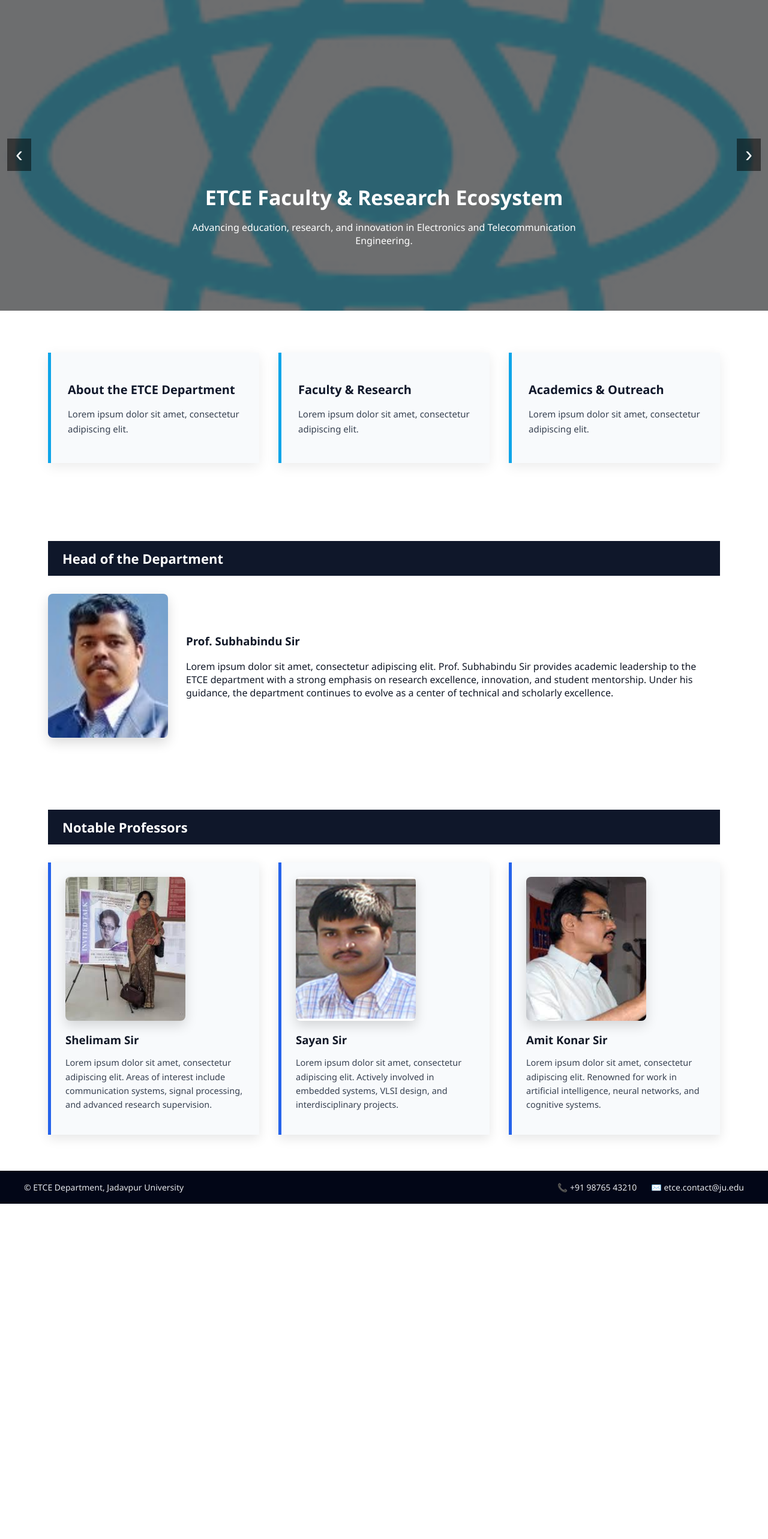
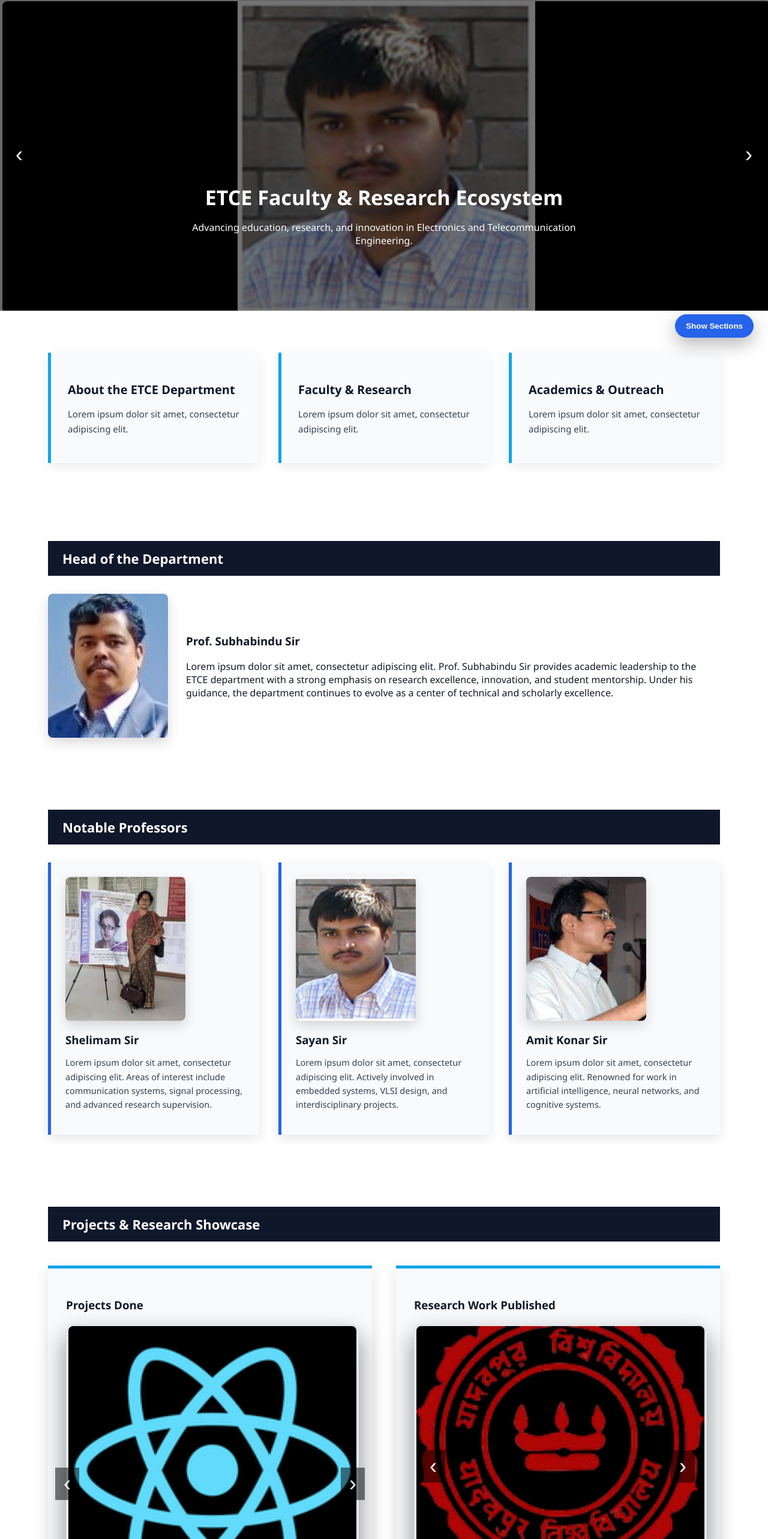
Before and after one commit to Assam157/JuOnlineLndingPage-, a React (Create React App) app: page / in a window 1280 px wide. Shown: the part 213-2779 px from the top of the page at 60% size. Before the commit the page ends 2220 px from the top, so only its background shows below. Built offline with nearby package versions, Linux system fonts and the light colour scheme.

Commit message:
Add files via upload

```diff
--- a/src/components/ETCELandingPage.js
+++ b/src/components/ETCELandingPage.js
@@ -1,16 +1,18 @@
 import React, { useEffect, useState } from "react";
 import { Link } from "react-router-dom";
 import "./etce.css";
-
+import { ProjectResearchCarousels } from "./ProjectResearchCarousel";
 const images = [
   "/JUOne.png",
-  "/logo.png",
+  "/SayanSir.png",
   "/favicon.ico",
 ];
 
 export default function ETCEFacultyLandingPage() {
   const [index, setIndex] = useState(0);
   const [showPortal, setShowPortal] = useState(false);
+  const [showSideNav, setShowSideNav] = useState(false);
+
 
   useEffect(() => {
     const timer = setInterval(() => {
@@ -27,6 +29,38 @@ export default function ETCEFacultyLandingPage() {
 
   return (
     <div className="etce-root">
+      <button
+  onClick={() => setShowSideNav(!showSideNav)}
+  style={{
+    position: "fixed",
+    bottom: "24px",
+    right: "24px",
+    zIndex: 3000,
+    padding: "12px 18px",
+    borderRadius: "50px",
+    border: "none",
+    background: "#2563eb",
+    color: "white",
+    fontWeight: 600,
+    cursor: "pointer",
+    boxShadow: "0 10px 30px rgba(0,0,0,0.3)"
+  }}
+>
+  {showSideNav ? "Hide Sections" : "Show Sections"}
+</button>
+
+      {/* ================= SIDE NAV ================= */}
+ {showSideNav && (
+  <nav className="etce-side-nav">
+    <a href="#home" onClick={() => setShowSideNav(false)}>Home</a>
+    <a href="#about" onClick={() => setShowSideNav(false)}>About</a>
+    <a href="#hod" onClick={() => setShowSideNav(false)}>HOD</a>
+    <a href="#faculty" onClick={() => setShowSideNav(false)}>Faculty</a>
+    <a href="#projects" onClick={() => setShowSideNav(false)}>Projects</a>
+    <a href="#contact" onClick={() => setShowSideNav(false)}>Contact</a>
+  </nav>
+)}
+
 
       {/* ================= HEADER ================= */}
       <header className="etce-top">
@@ -79,15 +113,27 @@ export default function ETCEFacultyLandingPage() {
 
       {/* ================= CAROUSEL ================= */}
       <section className="etce-hero">
-        <img
-          src={images[index]}
-          alt="ETCE Campus"
-          className="etce-hero-bg"
-        />
+
+  <img
+    src={images[index]}
+    alt="ETCE Campus"
+    className="etce-hero-bg"
+    style={{
+      width: "100%",          // 👈 IMAGE IS NOW SMALLER
+      height: "100%",         // 👈 IMAGE IS NOW SMALLER
+      objectFit: "contain",  // 👈 NO CROPPING
+      border: "4px solid #e5e7eb",
+      borderRadius: "12px",
+      boxShadow: "0 20px 40px rgba(0,0,0,0.45)",
+      background: "#000",
+    }}
+  />
+
+
 
         <div className="etce-overlay"></div>
 
-        <div className="etce-hero-content">
+        <div className="etce-hero-content" id="home">
           <h2>ETCE Faculty & Research Ecosystem</h2>
           <p>
             Advancing education, research, and innovation in Electronics and
@@ -100,7 +146,7 @@ export default function ETCEFacultyLandingPage() {
       </section>
 
       {/* ================= INFO SECTION ================= */}
-      <section className="etce-info-section">
+      <section className="etce-info-section" id="about">
         <div className="etce-info-card">
           <h3>About the ETCE Department</h3>
           <p>Lorem ipsum dolor sit amet, consectetur adipiscing elit.</p>
@@ -118,7 +164,7 @@ export default function ETCEFacultyLandingPage() {
       </section>
       {/*=======Depaartment Head ======*/}
       {/* ================= HOD SECTION ================= */}
-<section className="etce-extra-section">
+<section className="etce-extra-section" id="hod">
   <div className="etce-section-bar">
     Head of the Department
   </div>
@@ -149,7 +195,7 @@ export default function ETCEFacultyLandingPage() {
     Notable Professors
   </div>
 
-  <div className="etce-professor-grid">
+  <div className="etce-professor-grid" id="faculty">
     <div className="etce-prof-card">
       <img
         src="/ShelimamSir.png"
@@ -195,8 +241,17 @@ export default function ETCEFacultyLandingPage() {
     </div>
   </div>
 </section>
+{/* ================= PROJECTS & RESEARCH ================= */}
+<section className="etce-extra-section" id ="projects">
+  <div className="etce-section-bar">
+    Projects & Research Showcase
+  </div>
+
+  <ProjectResearchCarousels />
+</section>
+
 {/* ================= CONTACT US BAR ================= */}
-<footer className="etce-contact-footer">
+<footer className="etce-contact-footer" id="contact">
   <div className="contact-left">
     © ETCE Department, Jadavpur University
   </div>
@@ -207,6 +262,9 @@ export default function ETCEFacultyLandingPage() {
   </div>
 </footer>
 
+
+
+
     </div>
   );
 }
--- a/src/components/FacultyLogIn.jsx
+++ b/src/components/FacultyLogIn.jsx
@@ -17,7 +17,7 @@ export default function FacultyLogin() {
 
     try {
       const res = await axios.post(
-        "https://juonlinebackend.onrender.com/api/faculty/login",
+        "http://localhost:5000/api/faculty/login",
         {
           email: data.email,
           password: data.password,
--- a/src/components/FacultySignup.jsx
+++ b/src/components/FacultySignup.jsx
@@ -18,7 +18,7 @@ export default function FacultySignup() {
 
     try {
       const res = await axios.post(
-         "https://juonlinebackend.onrender.com/api/faculty/signup",
+        "http://localhost:5000/api/faculty/signup",
         {
           name: data.name,
           email: data.email,
--- a/src/components/FacultyVerifyOtp.jsx
+++ b/src/components/FacultyVerifyOtp.jsx
@@ -14,7 +14,7 @@ export default function FacultyVerifyOtp() {
 
     try {
       const res = await axios.post(
-        "https://juonlinebackend.onrender.com/api/faculty/verify-otp",
+        "http://localhost:5000/api/faculty/verify-otp",
         { email, otp }
       );
 
--- /dev/null
+++ b/src/components/ProjectResearchCarousel.jsx
@@ -0,0 +1,170 @@
+import React, { useEffect, useState } from "react";
+import { Link } from "react-router-dom";
+import "./etce.css";
+export function ProjectResearchCarousels() {
+  const videoUrl = "https://www.youtube.com/embed/PukqEK_CPaQ?si=bV9LGRgjNxHyJIDn";
+
+  const projects = [
+    { title: "Smart Communication System", img: "/SayanSir.png" },
+    { title: "IoT Based Monitoring", img: "/logo.png" },
+    { title: "AI Assisted Signal Processing", img: "/JUOne.png" }
+  ];
+
+  const research = [
+    { title: "AI in Communication Networks", img: "/SayanSir.png" },
+    { title: "VLSI Optimization Research", img: "/JUOne.png" },
+    { title: "Neural Networks & Cognition", img: "/logo.png" }
+  ];
+
+  const [pIndex, setPIndex] = useState(0);
+  const [rIndex, setRIndex] = useState(0);
+  const [showVideo, setShowVideo] = useState(false);
+
+  useEffect(() => {
+    const t = setInterval(() => {
+      setPIndex(i => (i + 1) % projects.length);
+      setRIndex(i => (i + 1) % research.length);
+    }, 4500);
+    return () => clearInterval(t);
+  }, []);
+
+  return (
+    <>
+      <div className="etce-dual-section">
+
+        {/* PROJECTS */}
+         <div className="etce-carousel-card">
+  <h3>Projects Done</h3>
+
+  <div className="etce-slide-wrapper">
+    {/* Buttons are now INSIDE the wrapper with the image */}
+    <button className="carousel-control left" onClick={() => setPIndex((pIndex - 1 + projects.length) % projects.length)}>‹</button>
+
+    <div className="etce-carousel-slide" onClick={() => setShowVideo(true)}>
+      <img src={projects[pIndex].img} alt="Project"  style={{
+      width: "100%",          // 👈 IMAGE IS NOW SMALLER
+      height: "100%",         // 👈 IMAGE IS NOW SMALLER
+      objectFit: "contain",  // 👈 NO CROPPING
+      border: "4px solid #e5e7eb",
+      borderRadius: "12px",
+      boxShadow: "0 20px 40px rgba(0,0,0,0.45)",
+      background: "#000",
+    }} />
+      <div className="slide-overlay">
+        <h4>{projects[pIndex].title}</h4>
+        <p>Lorem ipsum dolor sit amet...</p>
+      </div>
+    </div>
+
+    <button className="carousel-control right" onClick={() => setPIndex((pIndex + 1) % projects.length)}>›</button>
+  </div>
+</div>
+
+        {/* RESEARCH */}
+        <div className="etce-carousel-card">
+  <h3>Research Work Published</h3>
+
+  {/* Wrap the slide and buttons in a relative container */}
+  <div className="etce-slide-wrapper" style={{ position: 'relative' }}>
+
+    {/* Left Button */}
+    <button
+      className="carousel-control left"
+      onClick={() => setRIndex((rIndex - 1 + research.length) % research.length)}
+    >
+      ‹
+    </button>
+
+    <div className="etce-carousel-slide" onClick={() => setShowVideo(true)}>
+      <img src={research[rIndex].img} alt="Research"  style={{
+      width: "100%",          // 👈 IMAGE IS NOW SMALLER
+      height: "100%",         // 👈 IMAGE IS NOW SMALLER
+      objectFit: "contain",  // 👈 NO CROPPING
+      border: "4px solid #e5e7eb",
+      borderRadius: "12px",
+      boxShadow: "0 20px 40px rgba(0,0,0,0.45)",
+      background: "#000",
+    }}/>
+      {/* Container for text so it sits over/under the image nicely */}
+      <div className="slide-content">
+        <h4>{research[rIndex].title}</h4>
+        <p>Lorem ipsum dolor sit amet, consectetur adipiscing elit.</p>
+      </div>
+    </div>
+
+    {/* Right Button */}
+    <button
+      className="carousel-control right"
+      onClick={() => setRIndex((rIndex + 1) % research.length)}
+    >
+      ›
+    </button>
+
+  </div>
+</div>
+
+      </div>
+
+      {/* VIDEO MODAL */}
+       {showVideo && (
+  <div
+    onClick={() => setShowVideo(false)}
+    style={{
+      position: "fixed",
+      inset: 0,
+      background: "rgba(0,0,0,0.75)",
+      zIndex: 10000,
+      display: "flex",
+      justifyContent: "center",
+      alignItems: "center",
+    }}
+  >
+    <div
+      onClick={(e) => e.stopPropagation()}
+      style={{
+        width: "80%",
+        maxWidth: "900px",
+        aspectRatio: "16 / 9",
+        background: "#000",
+        borderRadius: "10px",
+        overflow: "hidden",
+        boxShadow: "0 30px 60px rgba(0,0,0,0.6)",
+        position: "relative",
+      }}
+    >
+      <button
+        onClick={() => setShowVideo(false)}
+        style={{
+          position: "absolute",
+          top: "10px",
+          right: "10px",
+          zIndex: 2,
+          background: "rgba(0,0,0,0.6)",
+          color: "white",
+          border: "none",
+          fontSize: "18px",
+          padding: "6px 12px",
+          cursor: "pointer",
+          borderRadius: "6px",
+        }}
+      >
+        ✕
+      </button>
+
+      <iframe
+        src="https://www.youtube.com/embed/PukqEK_CPaQ?si=bV9LGRgjNxHyJIDn"
+        title="Project Video"
+        allowFullScreen
+        frameBorder="0"
+        style={{
+          width: "100%",
+          height: "100%",
+        }}
+      />
+    </div>
+  </div>
+)}
+
+    </>
+  );
+}
--- a/src/components/StudentLogin.jsx
+++ b/src/components/StudentLogin.jsx
@@ -17,7 +17,7 @@ export default function StudentLogin() {
 
     try {
       const res = await axios.post(
-         "https://juonlinebackend.onrender.com/api/student/login",
+        "http://localhost:5000/api/student/login",
         {
           email: data.email,
           password: data.password,
--- a/src/components/StudentSignUp.jsx
+++ b/src/components/StudentSignUp.jsx
@@ -18,7 +18,7 @@ export default function StudentSignup() {
 
     try {
       const res = await axios.post(
-        "https://juonlinebackend.onrender.com/api/student/signup",
+        "http://localhost:5000/api/student/signup",
         {
           name: data.name,
           email: data.email,
--- a/src/components/StudentVerifyOTP.jsx
+++ b/src/components/StudentVerifyOTP.jsx
@@ -18,7 +18,7 @@ export default function StudentVerifyOtp() {
 
     try {
       const res = await axios.post(
-        "https://juonlinebackend.onrender.com/api/student/verify-otp",
+        "http://localhost:5000/api/student/verify-otp",
         {
           email,
           otp,
--- a/src/components/etce.css
+++ b/src/components/etce.css
@@ -1,10 +1,11 @@
+/* ================= ROOT ================= */
 .etce-root {
   font-family: "Segoe UI", Arial, sans-serif;
   background: #f3f4f6;
   color: #111827;
 }
 
-/* TOP BAR */
+/* ================= TOP BAR ================= */
 .etce-top {
   display: flex;
   justify-content: space-between;
@@ -27,7 +28,7 @@
   height: 46px;
 }
 
-/* NAVBAR */
+/* ================= NAVBAR ================= */
 .etce-nav {
   display: flex;
   justify-content: center;
@@ -46,11 +47,61 @@
   color: #38bdf8;
 }
 
-/* HERO */
+/* ================= PORTAL BUTTON ================= */
+.portal-btn {
+  margin-left: 20px;
+  padding: 8px 14px;
+  background: #2563eb;
+  color: white;
+  border: none;
+  font-weight: 600;
+  cursor: pointer;
+}
+
+.portal-btn:hover {
+  background: #1d4ed8;
+}
+
+/* ================= PORTAL DROPDOWN ================= */
+.etce-portal-section {
+  display: flex;
+  justify-content: center;
+  gap: 40px;
+  padding: 30px;
+  background: #e5e7eb;
+}
+
+.portal-card {
+  background: white;
+  padding: 24px;
+  width: 220px;
+  text-align: center;
+  box-shadow: 0 8px 20px rgba(0,0,0,0.15);
+}
+
+.portal-card h3 {
+  margin-bottom: 14px;
+}
+
+.portal-card a {
+  display: block;
+  margin: 8px auto;
+  padding: 8px;
+  background: #0f172a;
+  color: white;
+  text-decoration: none;
+}
+
+.portal-card a:hover {
+  background: #2563eb;
+}
+
+/* ================= HERO (16:9 FIX) ================= */
 .etce-hero {
   position: relative;
+  width: 100%;
+  overflow: hidden;
   height: 520px;
-  overflow: hidden;
 }
 
 .etce-hero-bg {
@@ -123,13 +174,6 @@
   font-size: 15px;
 }
 
-/* RESPONSIVE */
-@media (max-width: 900px) {
-  .etce-info-section {
-    grid-template-columns: 1fr;
-    padding: 50px 24px;
-  }
-}
 /* ================= AUTH SECTION ================= */
 .etce-auth-section {
   padding: 70px 80px;
@@ -174,69 +218,6 @@
   background: #2563eb;
 }
 
-/* RESPONSIVE */
-@media (max-width: 768px) {
-  .etce-auth-grid {
-    grid-template-columns: 1fr;
-  }
-}
-
-/* ================= PORTAL NAV BUTTON ================= */
-.portal-btn {
-  margin-left: 20px;
-  padding: 8px 14px;
-  background: #2563eb;
-  color: white;
-  border: none;
-  font-weight: 600;
-  cursor: pointer;
-}
-
-.portal-btn:hover {
-  background: #1d4ed8;
-}
-
-/* ================= PORTAL DROPDOWN ================= */
-.etce-portal-section {
-  display: flex;
-  justify-content: center;
-  gap: 40px;
-  padding: 30px;
-  background: #e5e7eb;
-}
-
-.portal-card {
-  background: white;
-  padding: 24px;
-  width: 220px;
-  text-align: center;
-  box-shadow: 0 8px 20px rgba(0,0,0,0.15);
-}
-
-.portal-card h3 {
-  margin-bottom: 14px;
-}
-
-.portal-card a {
-  display: block;
-  margin: 8px auto;
-  padding: 8px;
-  background: #0f172a;
-  color: white;
-  text-decoration: none;
-}
-
-.portal-card a:hover {
-  background: #2563eb;
-}
-
-/* RESPONSIVE */
-@media (max-width: 768px) {
-  .etce-portal-section {
-    flex-direction: column;
-    align-items: center;
-  }
-}
 /* ================= EXTRA SECTIONS ================= */
 .etce-extra-section {
   background: #ffffff;
@@ -252,7 +233,6 @@
   margin-bottom: 30px;
 }
 
-/* HOD CONTENT */
 .etce-extra-content {
   display: flex;
   gap: 30px;
@@ -267,7 +247,7 @@
   box-shadow: 0 8px 20px rgba(0,0,0,0.15);
 }
 
-/* PROFESSOR GRID */
+/* ================= PROFESSOR GRID ================= */
 .etce-professor-grid {
   display: grid;
   grid-template-columns: repeat(3, 1fr);
@@ -291,6 +271,68 @@
   line-height: 1.6;
 }
 
+/* ================= PROJECTS & RESEARCH ================= */
+.etce-dual-section {
+  display: grid;
+  grid-template-columns: repeat(2, 1fr);
+  gap: 40px;
+  margin-top: 40px;
+}
+
+.etce-carousel-card {
+  background: #f8fafc;
+  padding: 30px;
+  border-top: 5px solid #0ea5e9;
+  box-shadow: 0 8px 22px rgba(0,0,0,0.12);
+}
+
+.etce-carousel-slide img {
+  width: 100%;
+  height: 220px;
+  object-fit: cover;
+  border-radius: 6px;
+}
+.carousel-control {
+  position: absolute;
+  top: 50%;
+  transform: translateY(-50%);
+  font-size: 36px;
+  color: white;
+  background: rgba(0,0,0,0.5);
+  border: none;
+  padding: 6px 14px;
+  cursor: pointer;
+}
+
+.carousel-control.left { left: 12px; }
+.carousel-control.right { right: 12px; }
+
+/* ================= SIDE NAV ================= */
+.etce-side-nav {
+  position: fixed;
+  top: 50%;
+  left: 14px;
+  transform: translateY(-50%);
+  display: flex;
+  flex-direction: column;
+  gap: 14px;
+  z-index: 2000;
+}
+
+.etce-side-nav a {
+  background: #020617;
+  color: #e5e7eb;
+  padding: 8px 12px;
+  text-decoration: none;
+  font-size: 13px;
+  font-weight: 600;
+  border-radius: 6px;
+}
+
+.etce-side-nav a:hover {
+  background: #2563eb;
+}
+
 /* ================= CONTACT FOOTER ================= */
 .etce-contact-footer {
   display: flex;
@@ -302,27 +344,62 @@
   font-size: 14px;
 }
 
-.contact-right span {
-  margin-left: 24px;
-}
-
 /* ================= RESPONSIVE ================= */
 @media (max-width: 900px) {
+  .etce-info-section,
+  .etce-extra-section {
+    padding: 40px 24px;
+  }
+
+  .etce-info-section,
+  .etce-professor-grid,
+  .etce-dual-section {
+    grid-template-columns: 1fr;
+  }
+
   .etce-extra-content {
     flex-direction: column;
     text-align: center;
   }
 
-  .etce-professor-grid {
-    grid-template-columns: 1fr;
-  }
-
-  .etce-extra-section {
-    padding: 40px 24px;
-  }
-
-  .etce-contact-footer {
-    flex-direction: column;
-    gap: 10px;
+  .etce-side-nav {
+    display: none;
   }
 }
+/* Ensure the card is the reference point for absolute positioning */
+.etce-carousel-card {
+  position: relative; /* CRITICAL */
+  background: #f8fafc;
+  padding: 30px;
+  border-top: 5px solid #0ea5e9;
+  box-shadow: 0 8px 22px rgba(0,0,0,0.12);
+}
+
+/* Fix the class name and styling */
+.carousel-controls {
+  position: absolute;
+  top: 50%;
+  transform: translateY(-50%);
+  font-size: 24px; /* Adjusted size */
+  color: white;
+  background: rgba(0, 0, 0, 0.4);
+  border: none;
+  padding: 10px 15px;
+  cursor: pointer;
+  border-radius: 50%; /* Makes them circular */
+  transition: background 0.3s;
+  z-index: 10;
+}
+
+.carousel-controls:hover {
+  background: rgba(0, 0, 0, 0.8);
+}
+
+/* Position them on the actual edges */
+.carousel-controls.left {
+  left: 10px;
+}
+
+.carousel-controls.right {
+  right: 10px;
+}
```
